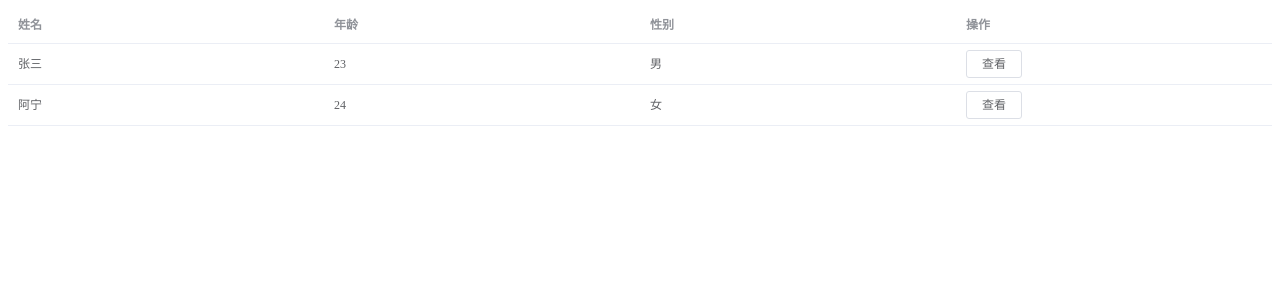
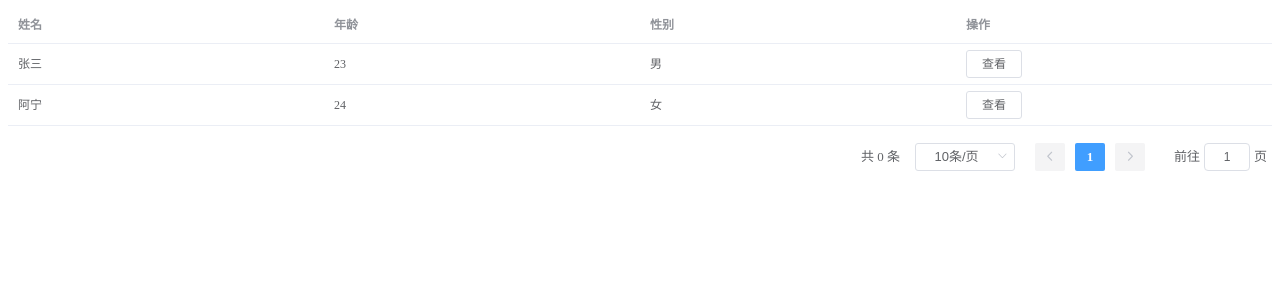
Before and after one commit to hello-fe/hb-ui, a Vue app: page / in a window 1280 px wide. Shown: the top 300 px of the page. Built offline with nearby package versions, Linux system fonts and the light colour scheme.

Commit message:
feat: init pagination

```diff
--- a/components/table/index.tsx
+++ b/components/table/index.tsx
@@ -77,8 +77,8 @@ const TableElementUI: Component<
     tableData?: TableData[],
   },
   {
-    onCurrentChange: () => void,
-    onSizeChange: () => void,
+    onCurrentChange: (current: number) => void,
+    onSizeChange: (size: number) => void,
   },
   KVA,
   TableProps
@@ -98,8 +98,12 @@ const TableElementUI: Component<
     },
     // @ts-ignore
     data: [Object, Array],
-    // @ts-ignore
-    pagination: [Object, null],
+    pagination: {
+      // @ts-ignore
+      type: [Object, null],
+      // 默认的 pagination 配置
+      default: () => ({ currentPage: 1, pageSize: 10, total: 0 }),
+    },
     // @ts-ignore
     handle: Object,
   },
@@ -116,8 +120,14 @@ const TableElementUI: Component<
     },
   },
   methods: {
-    onCurrentChange() { },
-    onSizeChange() { },
+    onCurrentChange(current) {
+      const props = this.$props as TableProps
+      props.pagination.currentPage = current
+    },
+    onSizeChange(size) {
+      const props = this.$props as TableProps
+      props.pagination.pageSize = size
+    },
   },
   render() {
     const props = this.$props as TableProps
@@ -143,7 +153,7 @@ const TableElementUI: Component<
               </ElementTableColumn>
           ))}
         </ElementTable>
-        {props.pagination && <Pagination
+        {props.pagination !== null && <Pagination
           // @ts-ignore
           background
           style="margin-top:15px;text-align:right;"
```
